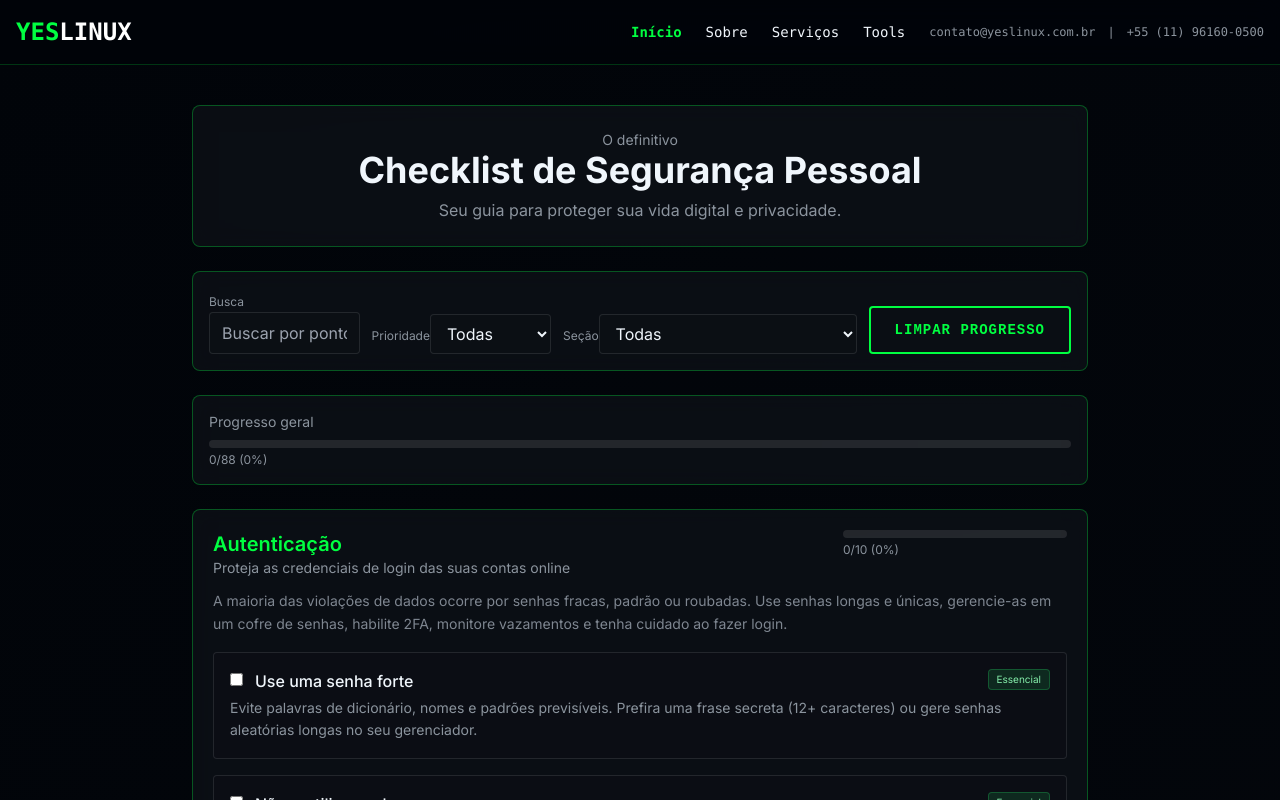
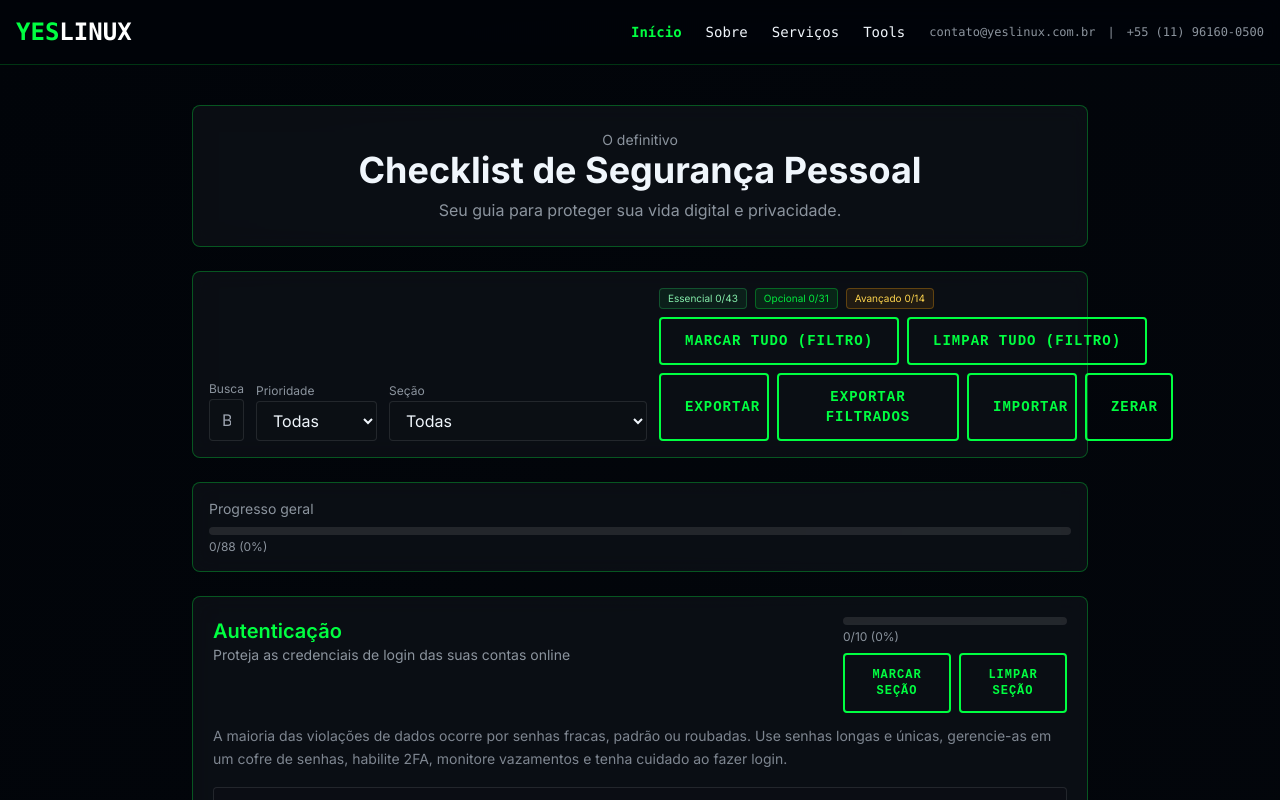
Before and after one commit to bob-reis/site-yeslinux, a Next.js app: page /tools/blue-team/personal-security-checklist in a window 1280 px wide. Shown: the top 800 px of the page. Built offline with nearby package versions, Linux system fonts and the light colour scheme.

Commit message:
feat(psc): confirmar importar/zerar, exportar filtrados e melhorar acessibilidade
  - Confirmação antes de importar e zerar progresso
  - Exportação somente de itens filtrados
  - Aria-labels e tooltips em inputs e ações
  - Botões de seção com rótulos descritivos

```diff
--- a/src/app/tools/blue-team/personal-security-checklist/Interactive.tsx
+++ b/src/app/tools/blue-team/personal-security-checklist/Interactive.tsx
@@ -1,6 +1,6 @@
 "use client"
 
-import { useMemo, useState } from 'react'
+import { useMemo, useRef, useState } from 'react'
 import type { ChecklistData, ChecklistItem, Section } from '@/types/psc'
 import { useLocalStorage } from '@/hooks/useLocalStorage'
 
@@ -31,6 +31,7 @@ export default function Interactive({ data }: { data: ChecklistData }) {
   const [q, setQ] = useState('')
   const [priority, setPriority] = useState<'all' | ChecklistItem['priority']>('all')
   const [section, setSection] = useState<'all' | string>('all')
+  const fileRef = useRef<HTMLInputElement | null>(null)
 
   const sections = data
 
@@ -70,23 +71,122 @@ export default function Interactive({ data }: { data: ChecklistData }) {
     })
   }
 
-  const clearAll = () => setProgress({})
+  const keysForSection = (s: Section) => s.checklist.map(i => keyFor(s.slug, i))
+
+  const markSection = (s: Section, done: boolean) => {
+    setProgress(prev => {
+      const next = { ...prev }
+      const keys = keysForSection(s)
+      if (done) keys.forEach(k => (next[k] = true))
+      else keys.forEach(k => delete next[k])
+      return next
+    })
+  }
+
+  const markAllFiltered = (done: boolean) => {
+    setProgress(prev => {
+      const next = { ...prev }
+      filtered.forEach(s => {
+        s.checklist.forEach(i => {
+          const k = keyFor(s.slug, i)
+          if (done) next[k] = true
+          else delete next[k]
+        })
+      })
+      return next
+    })
+  }
+
+  const doExport = (obj: unknown, filename: string) => {
+    const blob = new Blob([JSON.stringify(obj, null, 2)], { type: 'application/json' })
+    const url = URL.createObjectURL(blob)
+    const a = document.createElement('a')
+    a.href = url
+    a.download = filename
+    document.body.appendChild(a)
+    a.click()
+    a.remove()
+    URL.revokeObjectURL(url)
+  }
+
+  const exportProgress = () => {
+    const payload = {
+      version: 1,
+      locale: 'pt-BR',
+      timestamp: new Date().toISOString(),
+      progress,
+    }
+    doExport(payload, 'psc-progress-pt-BR.json')
+  }
+
+  const exportFiltered = () => {
+    const subset: ProgressMap = {}
+    filtered.forEach(s => {
+      s.checklist.forEach(i => {
+        const k = keyFor(s.slug, i)
+        if (progress[k]) subset[k] = true
+      })
+    })
+    const payload = {
+      version: 1,
+      locale: 'pt-BR',
+      timestamp: new Date().toISOString(),
+      progress: subset,
+      scope: 'filtered'
+    }
+    doExport(payload, 'psc-progress-pt-BR.filtered.json')
+  }
+
+  const importProgress = (file: File) => {
+    const reader = new FileReader()
+    reader.onload = () => {
+      try {
+        const obj = JSON.parse(String(reader.result)) as { progress?: ProgressMap }
+        if (obj && obj.progress && typeof obj.progress === 'object') {
+          const ok = window.confirm('Importar e sobrescrever seu progresso atual?')
+          if (ok) setProgress(obj.progress)
+        }
+      } catch {
+        // ignore parse errors
+      }
+    }
+    reader.readAsText(file)
+  }
+
+  const counts = useMemo(() => {
+    const total: Record<ChecklistItem['priority'], number> = { essential: 0, optional: 0, advanced: 0 }
+    const done: Record<ChecklistItem['priority'], number> = { essential: 0, optional: 0, advanced: 0 }
+    filtered.forEach(s => {
+      s.checklist.forEach(i => {
+        total[i.priority] += 1
+        if (progress[keyFor(s.slug, i)]) done[i.priority] += 1
+      })
+    })
+    return { total, done }
+  }, [filtered, progress])
+
+  const clearAll = () => {
+    const ok = window.confirm('Tem certeza que deseja zerar todo o progresso? Esta ação não pode ser desfeita.')
+    if (ok) setProgress({})
+  }
 
   return (
     <div className="space-y-6">
       <div className="card-cyber rounded-lg p-4 flex flex-col md:flex-row md:items-end gap-3">
         <div className="flex-1">
-          <label className="text-xs text-text-muted">Busca</label>
+          <label className="text-xs text-text-muted" htmlFor="psc-search">Busca</label>
           <input
+            id="psc-search"
             value={q}
             onChange={e => setQ(e.target.value)}
             placeholder="Buscar por ponto ou detalhe..."
             className="w-full bg-dark/60 border border-white/10 rounded px-3 py-2 outline-none focus:border-primary/50"
+            aria-label="Buscar itens no checklist"
           />
         </div>
         <div>
-          <label className="text-xs text-text-muted">Prioridade</label>
-          <select value={priority} onChange={e => setPriority(e.target.value as any)} className="bg-dark/60 border border-white/10 rounded px-3 py-2">
+          <label className="text-xs text-text-muted" htmlFor="psc-priority">Prioridade</label>
+          <select id="psc-priority" value={priority} onChange={e => setPriority(e.target.value as any)} className="bg-dark/60 border border-white/10 rounded px-3 py-2" aria-label="Filtrar por prioridade">
             <option value="all">Todas</option>
             <option value="essential">Essencial</option>
             <option value="optional">Opcional</option>
@@ -94,16 +194,42 @@ export default function Interactive({ data }: { data: ChecklistData }) {
           </select>
         </div>
         <div>
-          <label className="text-xs text-text-muted">Seção</label>
-          <select value={section} onChange={e => setSection(e.target.value)} className="bg-dark/60 border border-white/10 rounded px-3 py-2">
+          <label className="text-xs text-text-muted" htmlFor="psc-section">Seção</label>
+          <select id="psc-section" value={section} onChange={e => setSection(e.target.value)} className="bg-dark/60 border border-white/10 rounded px-3 py-2" aria-label="Filtrar por seção">
             <option value="all">Todas</option>
             {sections.map(s => (
               <option key={s.slug} value={s.slug}>{s.title}</option>
             ))}
           </select>
         </div>
-        <div className="md:ml-auto">
-          <button onClick={clearAll} className="btn-cyber px-3 py-2 rounded text-sm">Limpar progresso</button>
+        <div className="md:ml-auto flex items-end gap-2 flex-wrap">
+          <div className="flex gap-2 text-[10px] text-text-muted">
+            <span className="inline-flex items-center px-2 py-0.5 rounded border border-green-500/30 text-green-300 bg-green-500/10">Essencial {counts.done.essential}/{counts.total.essential}</span>
+            <span className="inline-flex items-center px-2 py-0.5 rounded border border-primary/30 text-primary/90 bg-primary/10">Opcional {counts.done.optional}/{counts.total.optional}</span>
+            <span className="inline-flex items-center px-2 py-0.5 rounded border border-amber-500/30 text-amber-300 bg-amber-500/10">Avançado {counts.done.advanced}/{counts.total.advanced}</span>
+          </div>
+          <div className="flex gap-2">
+            <button onClick={() => markAllFiltered(true)} className="btn-cyber px-3 py-2 rounded text-sm" title="Marcar todos os itens visíveis" aria-label="Marcar todos os itens visíveis">
+              Marcar tudo (filtro)
+            </button>
+            <button onClick={() => markAllFiltered(false)} className="btn-cyber px-3 py-2 rounded text-sm" title="Limpar marcação dos itens visíveis" aria-label="Limpar marcação dos itens visíveis">
+              Limpar tudo (filtro)
+            </button>
+          </div>
+          <div className="flex gap-2">
+            <button onClick={exportProgress} className="btn-cyber px-3 py-2 rounded text-sm" title="Exportar todo o progresso" aria-label="Exportar todo o progresso">Exportar</button>
+            <button onClick={exportFiltered} className="btn-cyber px-3 py-2 rounded text-sm" title="Exportar apenas itens filtrados" aria-label="Exportar apenas itens filtrados">Exportar filtrados</button>
+            <input ref={fileRef} type="file" accept="application/json" className="hidden" onChange={e => {
+              const f = e.target.files?.[0]
+              if (f) importProgress(f)
+              e.currentTarget.value = ''
+            }} />
+            <button onClick={() => {
+              const ok = window.confirm('Importar progresso de um arquivo e sobrescrever o atual?')
+              if (ok) fileRef.current?.click()
+            }} className="btn-cyber px-3 py-2 rounded text-sm" title="Importar progresso de arquivo" aria-label="Importar progresso de arquivo">Importar</button>
+            <button onClick={clearAll} className="btn-cyber px-3 py-2 rounded text-sm" title="Zerar todo o progresso salvo" aria-label="Zerar todo o progresso salvo">Zerar</button>
+          </div>
         </div>
       </div>
 
@@ -122,7 +248,13 @@ export default function Interactive({ data }: { data: ChecklistData }) {
                 <h2 className="text-xl font-semibold text-primary">{section.title}</h2>
                 <p className="text-text-muted text-sm">{section.description}</p>
               </div>
-              <div className="w-56 hidden md:block"><ProgressBar done={done} total={total} /></div>
+              <div className="w-56 hidden md:flex flex-col items-end gap-2">
+                <ProgressBar done={done} total={total} />
+                <div className="flex gap-2">
+                  <button onClick={() => markSection(section, true)} className="btn-cyber px-2 py-1 rounded text-xs" title={`Marcar todos os itens da seção ${section.title}`} aria-label={`Marcar todos os itens da seção ${section.title}`}>Marcar seção</button>
+                  <button onClick={() => markSection(section, false)} className="btn-cyber px-2 py-1 rounded text-xs" title={`Limpar todos os itens da seção ${section.title}`} aria-label={`Limpar todos os itens da seção ${section.title}`}>Limpar seção</button>
+                </div>
+              </div>
             </div>
             {section.intro && (
               <p className="mt-3 text-text-muted/90 text-sm leading-relaxed">{section.intro}</p>
@@ -152,7 +284,13 @@ export default function Interactive({ data }: { data: ChecklistData }) {
                 )
               })}
             </ul>
-            <div className="md:hidden mt-3"><ProgressBar done={done} total={total} /></div>
+            <div className="md:hidden mt-3">
+              <ProgressBar done={done} total={total} />
+              <div className="flex gap-2 mt-2">
+                <button onClick={() => markSection(section, true)} className="btn-cyber px-2 py-1 rounded text-xs" title={`Marcar todos os itens da seção ${section.title}`} aria-label={`Marcar todos os itens da seção ${section.title}`}>Marcar seção</button>
+                <button onClick={() => markSection(section, false)} className="btn-cyber px-2 py-1 rounded text-xs" title={`Limpar todos os itens da seção ${section.title}`} aria-label={`Limpar todos os itens da seção ${section.title}`}>Limpar seção</button>
+              </div>
+            </div>
           </section>
         )
       })}
```
